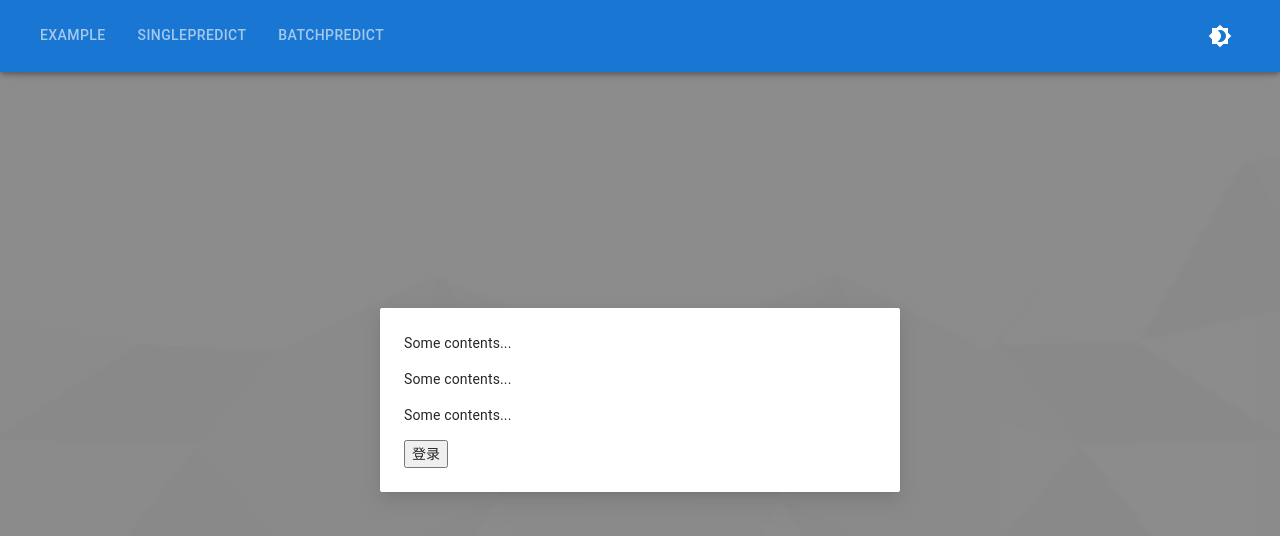
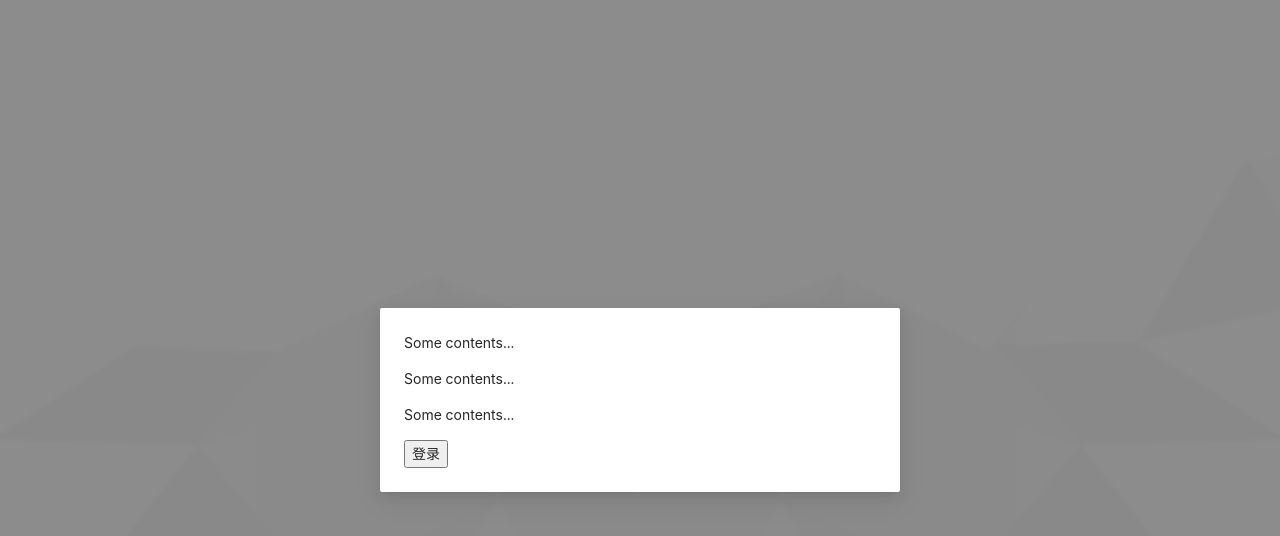
Before and after one commit to Saunato/backupSystem, a React (Create React App) app: page / in a window 1280 px wide. Shown: the top 536 px of the page. Built offline with nearby package versions, Linux system fonts and the light colour scheme.

Commit message:
fix login jump

```diff
--- a/src/App.tsx
+++ b/src/App.tsx
@@ -15,9 +15,12 @@ function App() {
   const [mode, setMode] = useState(
     store.getState().persistTheme ? (store.getState().persistTheme as any).mode : 'light'
   )
-  // const [isLogin, setIsLogin] = useState(
-  //   (store.getState().persistIsLogin as any) === 'true' ? true : false
-  // );
+  const [isLogin, setIsLogin] = useState(
+    (store.getState().persistIsLogin as any).mode === 'true' ? true : false
+  );
+  store.subscribe(() => {
+    setIsLogin((store.getState().persistIsLogin as any).mode === 'true' ? true : false)
+  })
 
   const toggleTheme = useMemo(
     () => ({
@@ -47,7 +50,7 @@ function App() {
     <div>
       <ToggleThemeContext.Provider value={toggleTheme}>
         <ThemeProvider theme={theme}>
-          <Header/>
+          {isLogin && <Header/>}
           <Container className="app-container" maxWidth="lg">
             <Routes />
           </Container>
--- a/src/page/BatchPredict/BatchPredict.tsx
+++ b/src/page/BatchPredict/BatchPredict.tsx
@@ -1,9 +1,13 @@
 // import React from "react";
+import { useHistory  } from 'react-router-dom';
+import store from '../../redux/store';
 import Box from '@mui/material/Box';
 import Typography from '@mui/material/Typography';
 
 
 export default function BatchPredict() {
+  const history = useHistory();
+  (store.getState().persistIsLogin as any).mode !== 'true' && history.replace('/');
   return (
     <Box sx={{ p: 3 }}>
       <Typography>BatchPredict</Typography>
--- a/src/page/Example/index.tsx
+++ b/src/page/Example/index.tsx
@@ -1,9 +1,14 @@
 // import React from "react";
+import { useHistory  } from 'react-router-dom';
+import store from '../../redux/store';
 import Box from '@mui/material/Box';
 import Typography from '@mui/material/Typography';
 
 
 export default function Example() {
+  const history = useHistory();
+  (store.getState().persistIsLogin as any).mode !== 'true' && history.replace('/');
+
   return (
     <Box sx={{ p: 3 }}>
       <Typography>example</Typography>
--- a/src/page/SinglePredict/index.tsx
+++ b/src/page/SinglePredict/index.tsx
@@ -1,9 +1,13 @@
 // import React from "react";
+import { useHistory  } from 'react-router-dom';
+import store from '../../redux/store';
 import Box from '@mui/material/Box';
 import Typography from '@mui/material/Typography';
 
 
 export default function SinglePredict() {
+  const history = useHistory();
+  (store.getState().persistIsLogin as any).mode !== 'true' && history.replace('/');
   return (
     <Box sx={{ p: 3 }}>
       <Typography>SinglePredict</Typography>
```
